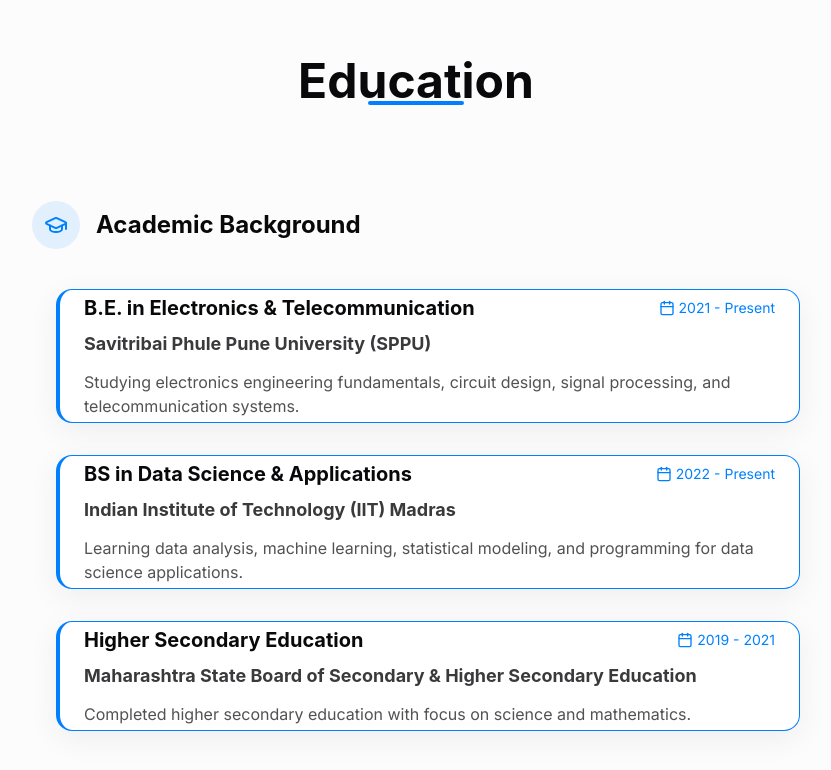
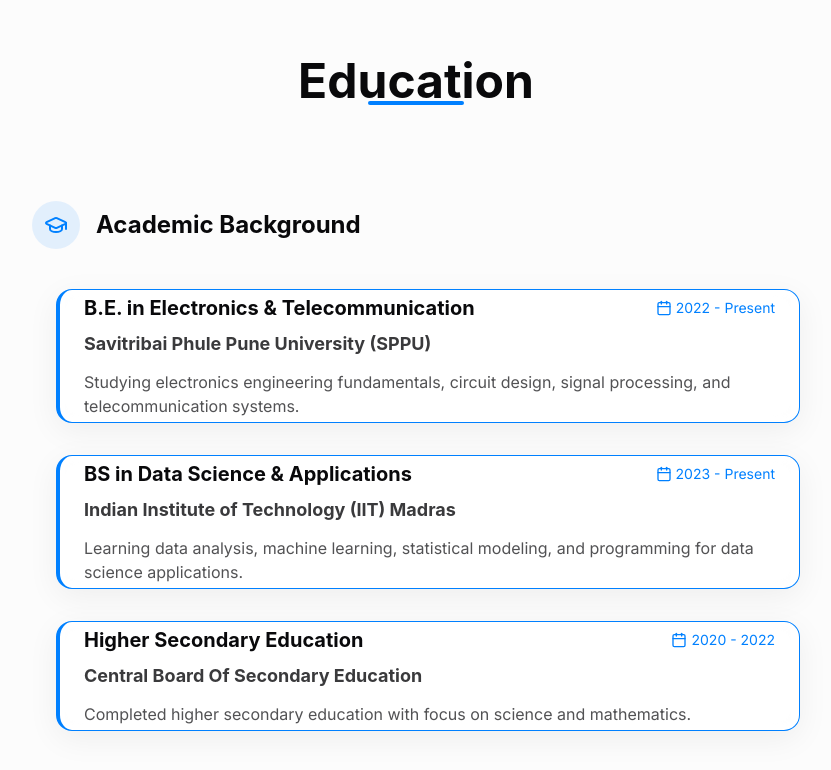
Before and after one commit to swapnilwaghmare2004/swapnil-portfolio-builder, a React (Vite) app: page / in a window 1280 px wide. Shown: the part 4079-4849 px from the top of the page, without its empty margins (224-1055 px from the left). Built offline with nearby package versions, Linux system fonts and the light colour scheme.

Commit message:
Update Education.tsx

```diff
--- a/src/components/Education.tsx
+++ b/src/components/Education.tsx
@@ -45,21 +45,21 @@ const Education = () => {
     {
       title: "B.E. in Electronics & Telecommunication",
       institute: "Savitribai Phule Pune University (SPPU)",
-      period: "2021 - Present",
+      period: "2022 - Present",
       description: "Studying electronics engineering fundamentals, circuit design, signal processing, and telecommunication systems.",
       delay: 0.1
     },
     {
       title: "BS in Data Science & Applications",
       institute: "Indian Institute of Technology (IIT) Madras",
-      period: "2022 - Present",
+      period: "2023 - Present",
       description: "Learning data analysis, machine learning, statistical modeling, and programming for data science applications.",
       delay: 0.3
     },
     {
       title: "Higher Secondary Education",
-      institute: "Maharashtra State Board of Secondary & Higher Secondary Education",
-      period: "2019 - 2021",
+      institute: "Central Board Of Secondary Education",
+      period: "2020 - 2022",
       description: "Completed higher secondary education with focus on science and mathematics.",
       delay: 0.5
     }
```
